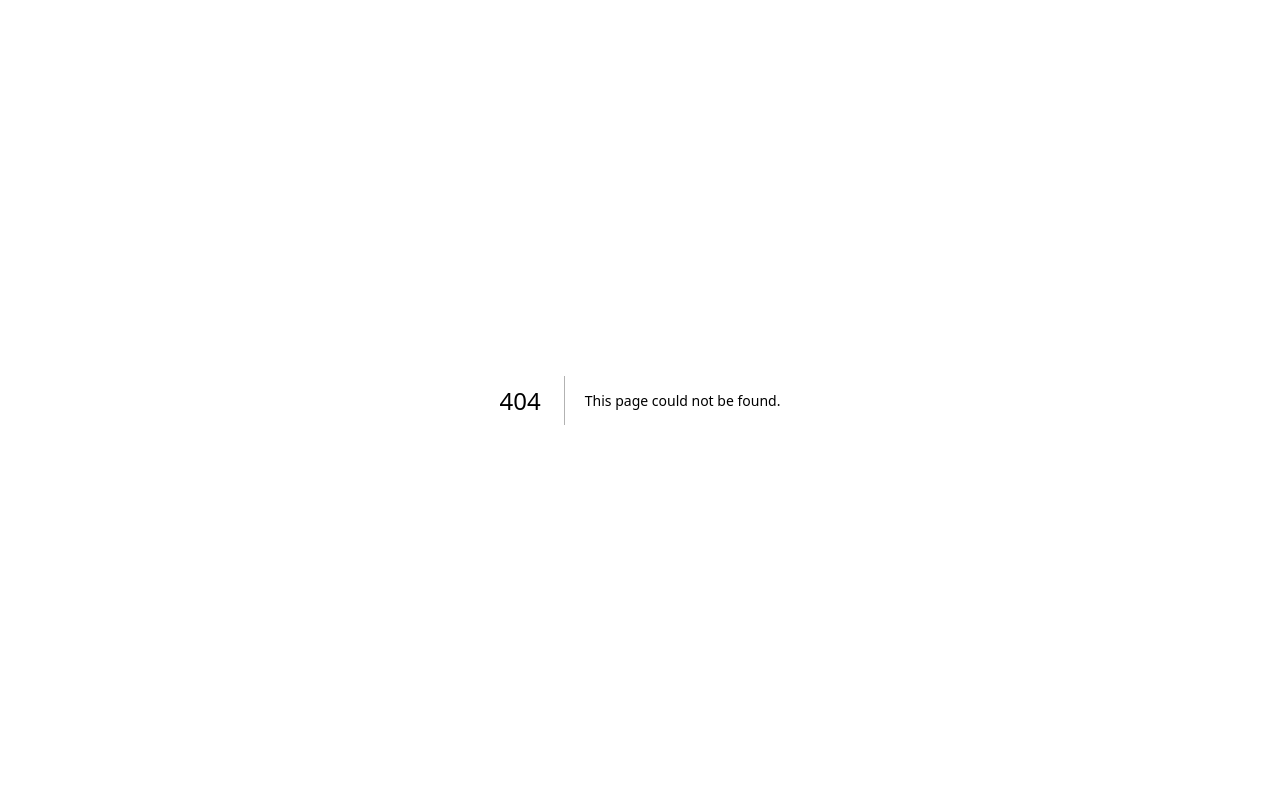
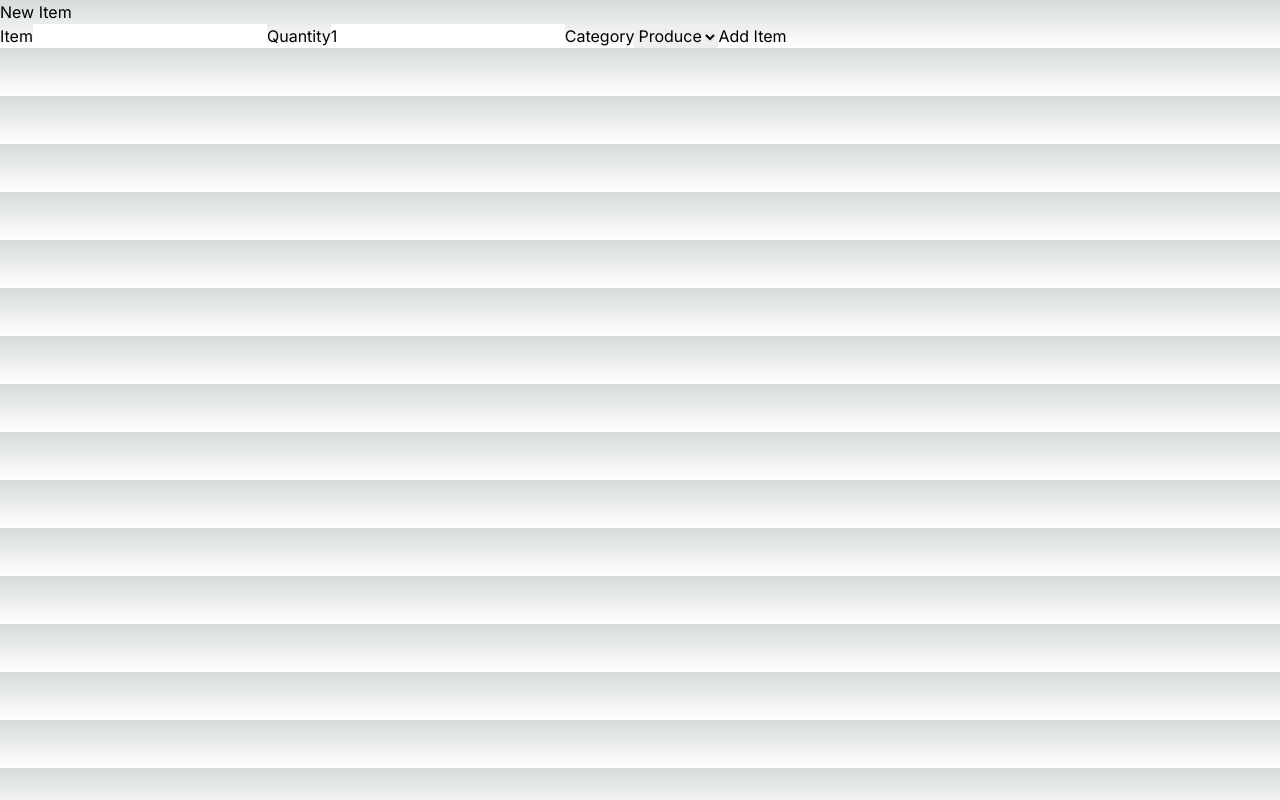
Before and after one commit to antoniohernandezz/cprg306-assignments, a Next.js app: page /week4 in a window 1280 px wide. Before the commit this address had no page. Built offline with nearby package versions, Linux system fonts and the light colour scheme.

Commit message:
week 4
Interactivity Week 4 assignment
Added app/week4
Added app/week4/new-item.js
User can now add however many Items of a certain category

```diff
--- a/app/page.js
+++ b/app/page.js
@@ -5,12 +5,18 @@ import Link from 'next/link';
 
 
 export default function Home() {
+
+  const Styles = {
+    backgroundColor: 'rgb(250 ,204 ,21)',
+
+  }
   return (
-    <main>
+    <main style = {Styles} className= "flex min-h-screen flex-col items-center justify-between p-24">
       <h1>CPRG 306: Web Development 2 - Assignments</h1>
       <StudentInfo/>
       <Link href="/week2">Week 2</Link>
       <Link href="/week3">Week 3</Link>
+      <Link href="/week4">Week 4</Link>
 
     </main>
   );
--- a/app/week2/page.js
+++ b/app/week2/page.js
@@ -1,5 +1,4 @@
-import StudentInfo from '../StudentInfo'
-
+import StudentInfo from '../StudentInfo';
 
 export default function ShoppingList() {
     return (
--- a/app/week3/page.js
+++ b/app/week3/page.js
@@ -3,7 +3,7 @@ import Itemlist from "./item-list";
 
 export default function Page(){
     return(
-        <main>
+        <main className="flex flex-col items-center justify-between">
             <h1>Shopping List</h1>
             <Itemlist />
         </main>
--- /dev/null
+++ b/app/week4/new-item.js
@@ -0,0 +1,80 @@
+"use client";
+
+import { useState } from "react";
+
+export default function NewItem() {
+    const [item, setItem] = useState("");
+    const [quantity, setQuantity] = useState(1);
+    const [category, setCategory] = useState("Produce");
+    const [itemCreated, setItemCreated] = useState(false);
+
+  const handleSubmit = (item) => {
+    item.preventDefault();
+
+    const newItem = {
+        item,
+        quantity,
+        category,
+    };
+    console.log(newItem);
+    alert(`You added ${quantity} ${item} to the ${category} list!`);
+    setItemCreated(true);
+    setItem("");
+    setQuantity(1);
+    setCategory("Produce");
+};
+
+const handleItemChange = (item) => {
+    setItem(item.target.value);
+};
+
+const handleQuantityChange = (quantity) => {
+    setQuantity(quantity.target.value);
+};
+//Changes value//
+const handleCategoryChange = (category) => {
+    setCategory(category.target.value);
+};
+
+
+
+
+return(
+    <main>
+        <h1>New Item</h1>
+        <form onSubmit={handleSubmit}>
+            <label htmlFor="item">Item</label>
+            <input
+                id="item"
+                type="text"
+                value={item}
+                onChange={handleItemChange}
+                required
+            />
+            <label htmlFor="quantity">Quantity</label>
+            <input
+                id="quantity"
+                type="number"
+                value={quantity}
+                onChange={handleQuantityChange}
+                required
+            />
+            <label htmlFor="category">Category</label>
+            <select
+                id="category"
+                value={category}
+                onChange={handleCategoryChange}
+                required
+            >
+                <option value="Produce">Produce</option>
+                <option value="Dairy">Dairy</option>
+                <option value="Bakery">Bakery</option>
+                <option value="Pantry">Pantry</option>
+                <option value="Meat">Meat</option>
+                <option value="Frozen">Frozen</option>
+            </select>
+            <button type="submit">Add Item</button>
+        </form>
+    </main>
+    );
+}
--- /dev/null
+++ b/app/week4/page.js
@@ -0,0 +1,9 @@
+import NewItem from './new-item.js';
+
+export  default function page() {
+    return (
+        <main>
+            <NewItem/>
+        </main>
+    );
+}
```
